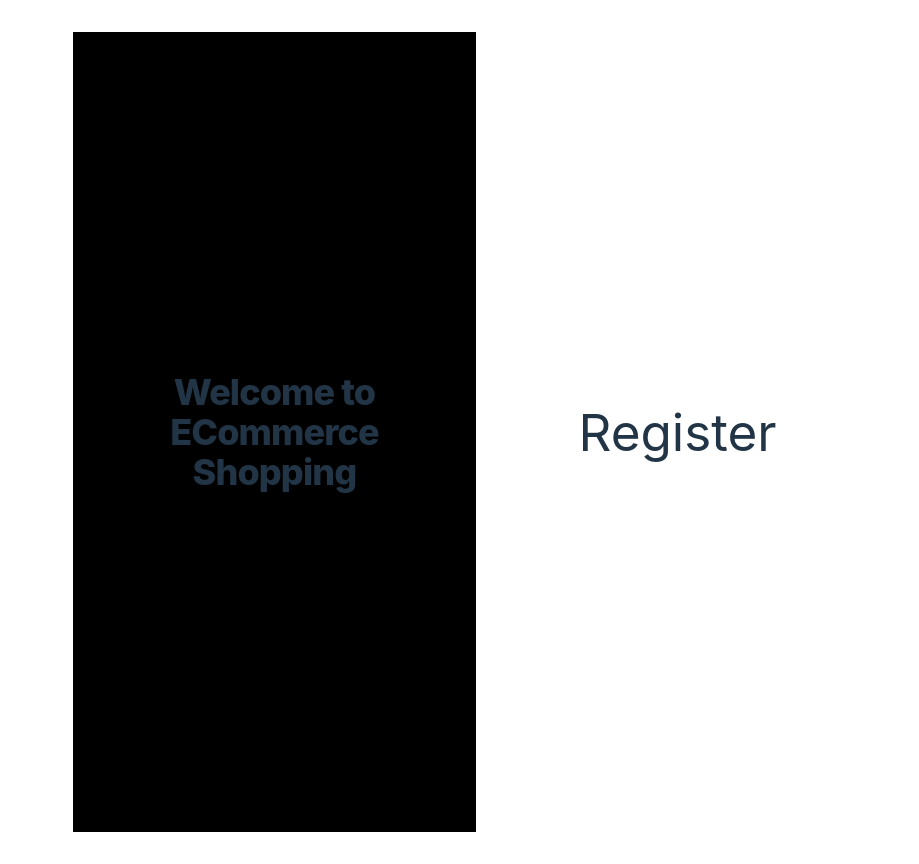
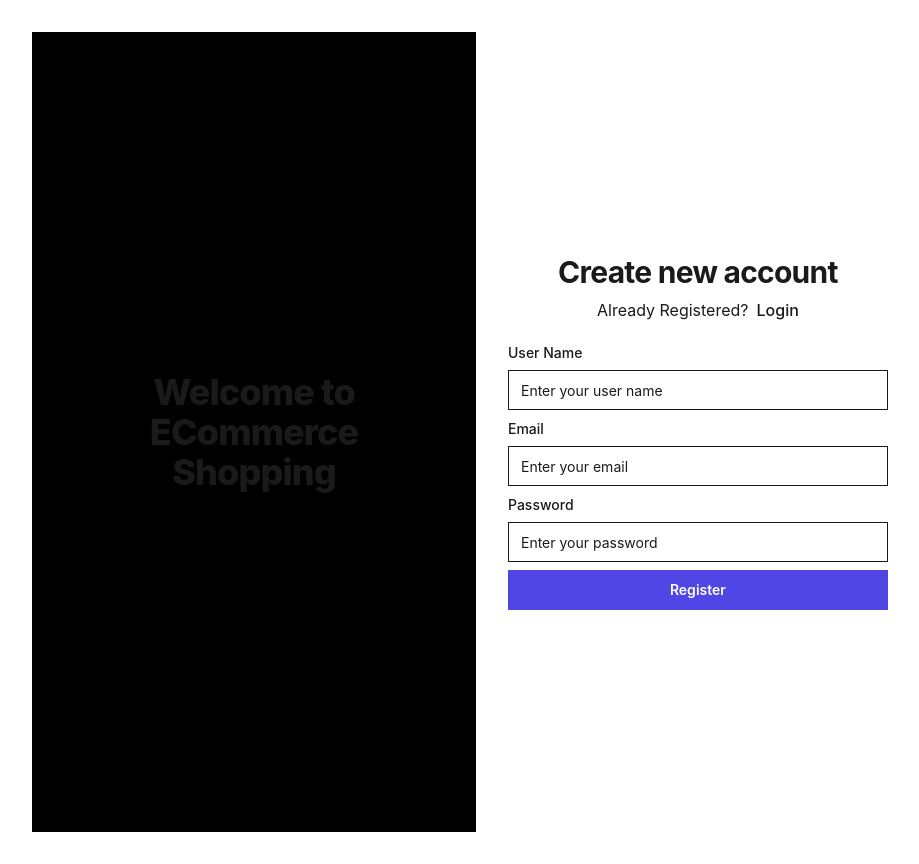
Before and after one commit to nischal888/MernStoreX, a React (Vite) app in the folder frontend/: page /authenticate/register in a window 1280 px wide. Shown: the whole page, without its empty margins (164-1083 px from the left). Built offline with nearby package versions, Linux system fonts and the light colour scheme.

Commit message:
utility genric form created for the applications form pages

```diff
--- a/frontend/src/components/shared/genericForm.jsx
+++ b/frontend/src/components/shared/genericForm.jsx
@@ -1,5 +1,133 @@
-function GenericForm() {
-  return <div></div>;
+//import { SelectContent } from '@radix-ui/react-select';
+import { Input } from '../ui/input';
+import { Label } from '../ui/label';
+import {
+  Select,
+  SelectContent,
+  SelectItem,
+  SelectTrigger,
+  SelectValue,
+} from '../ui/select';
+import { Textarea } from '../ui/textarea';
+import { Button } from '../ui/button';
+
+function GenericForm({
+  formElements,
+  formData,
+  setFormData,
+  onSubmit,
+  buttonText,
+  isBtnDisabled,
+}) {
+  function renderInputsByComponentType(getControlItem) {
+    let element = null;
+    const value = formData[getControlItem.name] || '';
+
+    switch (getControlItem.componentType) {
+      case 'input':
+        element = (
+          <Input
+            name={getControlItem.name}
+            placeholder={getControlItem.placeholder}
+            id={getControlItem.name}
+            type={getControlItem.type}
+            value={value}
+            onChange={(event) =>
+              setFormData({
+                ...formData,
+                [getControlItem.name]: event.target.value,
+              })
+            }
+          />
+        );
+
+        break;
+      case 'select':
+        element = (
+          <Select
+            onValueChange={(value) =>
+              setFormData({
+                ...formData,
+                [getControlItem.name]: value,
+              })
+            }
+            value={value}
+          >
+            <SelectTrigger className="w-full">
+              <SelectValue placeholder={getControlItem.label} />
+            </SelectTrigger>
+            <SelectContent>
+              {getControlItem.options && getControlItem.options.length > 0
+                ? getControlItem.options.map((optionItem) => (
+                    <SelectItem key={optionItem.id} value={optionItem.id}>
+                      {optionItem.label}
+                    </SelectItem>
+                  ))
+                : null}
+            </SelectContent>
+          </Select>
+        );
+
+        break;
+      case 'textarea':
+        element = (
+          <Textarea
+            name={getControlItem.name}
+            placeholder={getControlItem.placeholder}
+            id={getControlItem.id}
+            value={value}
+            onChange={(event) =>
+              setFormData({
+                ...formData,
+                [getControlItem.name]: event.target.value,
+              })
+            }
+          />
+        );
+
+        break;
+
+      default:
+        element = (
+          <Input
+            name={getControlItem.name}
+            placeholder={getControlItem.placeholder}
+            id={getControlItem.name}
+            type={getControlItem.type}
+            value={value}
+            onChange={(event) =>
+              setFormData({
+                ...formData,
+                [getControlItem.name]: event.target.value,
+              })
+            }
+          />
+        );
+        break;
+    }
+
+    return element;
+  }
+
+  return (
+    <form onSubmit={onSubmit}>
+      <div className="flex flex-col gap-3">
+        {formElements.map((element) => (
+          <div className="grid w-full gap-1.5" key={element.name}>
+            <Label className="mb-1 text-left">{element.label}</Label>
+            {renderInputsByComponentType(element)}
+          </div>
+        ))}
+      </div>
+      <Button
+        disabled={isBtnDisabled}
+        type="submit"
+        className="mt-2 w-full flex justify-center rounded-md bg-indigo-600 px-3 py-1.5 text-sm/6 font-semibold text-white shadow-xs hover:bg-indigo-500 focus-visible:outline-2 focus-visible:outline-offset-2 focus-visible:outline-indigo-600"
+      >
+        {buttonText || 'Submit'}
+      </Button>
+    </form>
+  );
 }
 
 export default GenericForm;
--- /dev/null
+++ b/frontend/src/config/index.js
@@ -0,0 +1,23 @@
+export const registerForm = [
+  {
+    name: 'usrName',
+    label: 'User Name',
+    placeholder: 'Enter your user name',
+    componentType: 'input',
+    type: 'text',
+  },
+  {
+    name: 'usrEmail',
+    label: 'Email',
+    placeholder: 'Enter your email',
+    componentType: 'input',
+    type: 'email',
+  },
+  {
+    name: 'usrPassword',
+    label: 'Password',
+    placeholder: 'Enter your password',
+    componentType: 'input',
+    type: 'password',
+  },
+];
--- a/frontend/src/index.css
+++ b/frontend/src/index.css
@@ -32,6 +32,7 @@
   place-items: center;
   min-width: 320px;
   min-height: 100vh;
+  color: #1a1a1a;
 }
 
 h1 {
--- a/frontend/src/pages/authentication/authRegister.jsx
+++ b/frontend/src/pages/authentication/authRegister.jsx
@@ -1,7 +1,42 @@
+import GenericForm from '@/components/shared/genericForm';
+import { useState } from 'react';
+import { registerForm } from '@/config';
+import { Link } from 'react-router-dom';
+
+const initialState = {
+  usrName: '',
+  email: '',
+  password: '',
+};
+
 const RegisterAuthenticate = () => {
+  const [formData, setFormData] = useState(initialState);
+  function onSubmit() {
+    console.log('got it');
+  }
   return (
-    <div>
-      <h1>Register</h1>
+    <div className="mx-auto w-full max-w-md space-y-6">
+      <div className="text-center">
+        <h1 className="text-3xl font-bold tracking-tight text-foreground">
+          Create new account
+        </h1>
+        <p className="mt-2">
+          Already Registered?
+          <Link
+            className="font-medium ml-2 text-primary hover:underline"
+            to="/authenticate/login"
+          >
+            Login
+          </Link>
+        </p>
+      </div>
+      <GenericForm
+        formElements={registerForm}
+        buttonText={'Register'}
+        formData={formData}
+        setFormData={setFormData}
+        onSubmit={onSubmit}
+      />
     </div>
   );
 };
```
